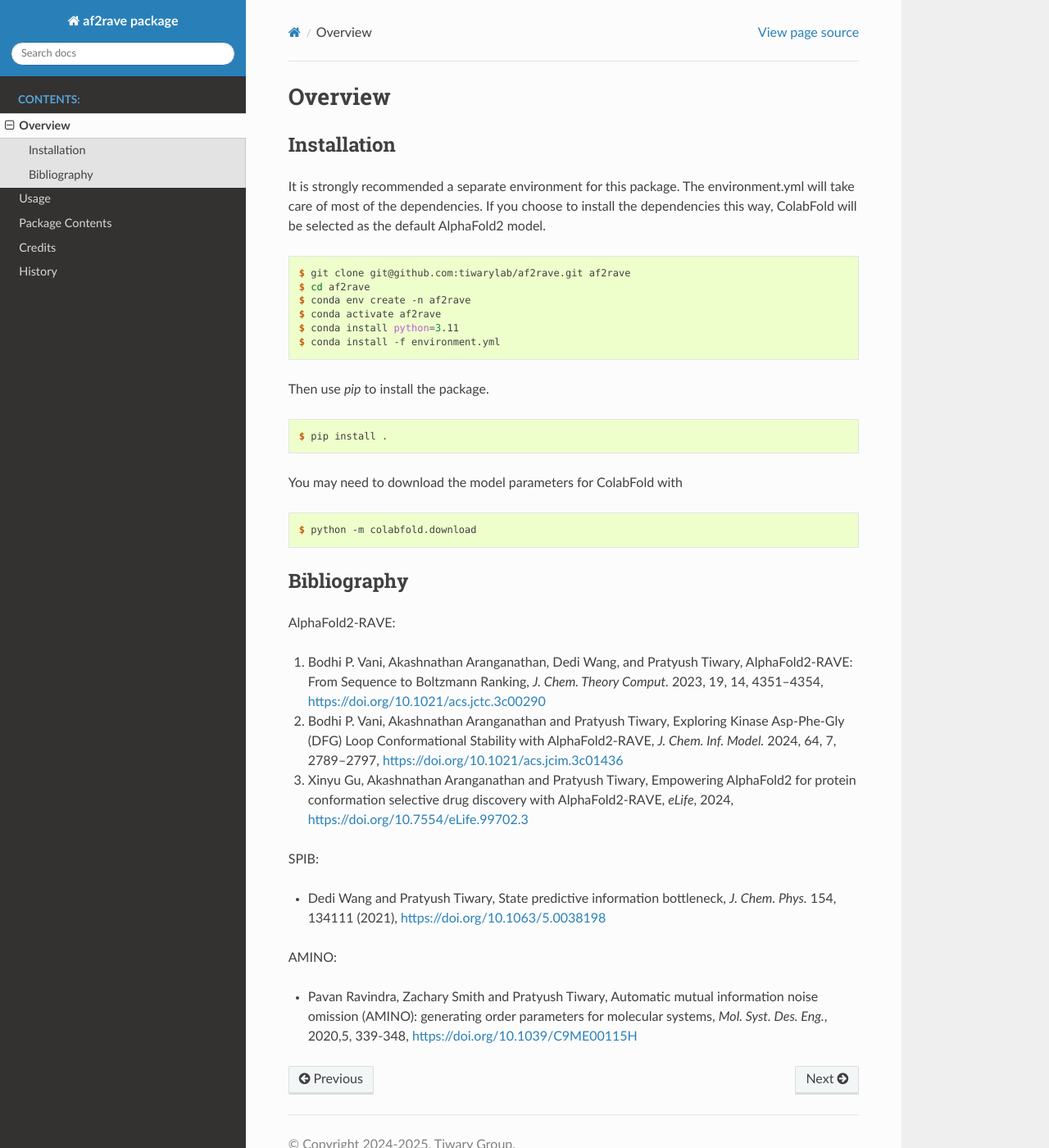
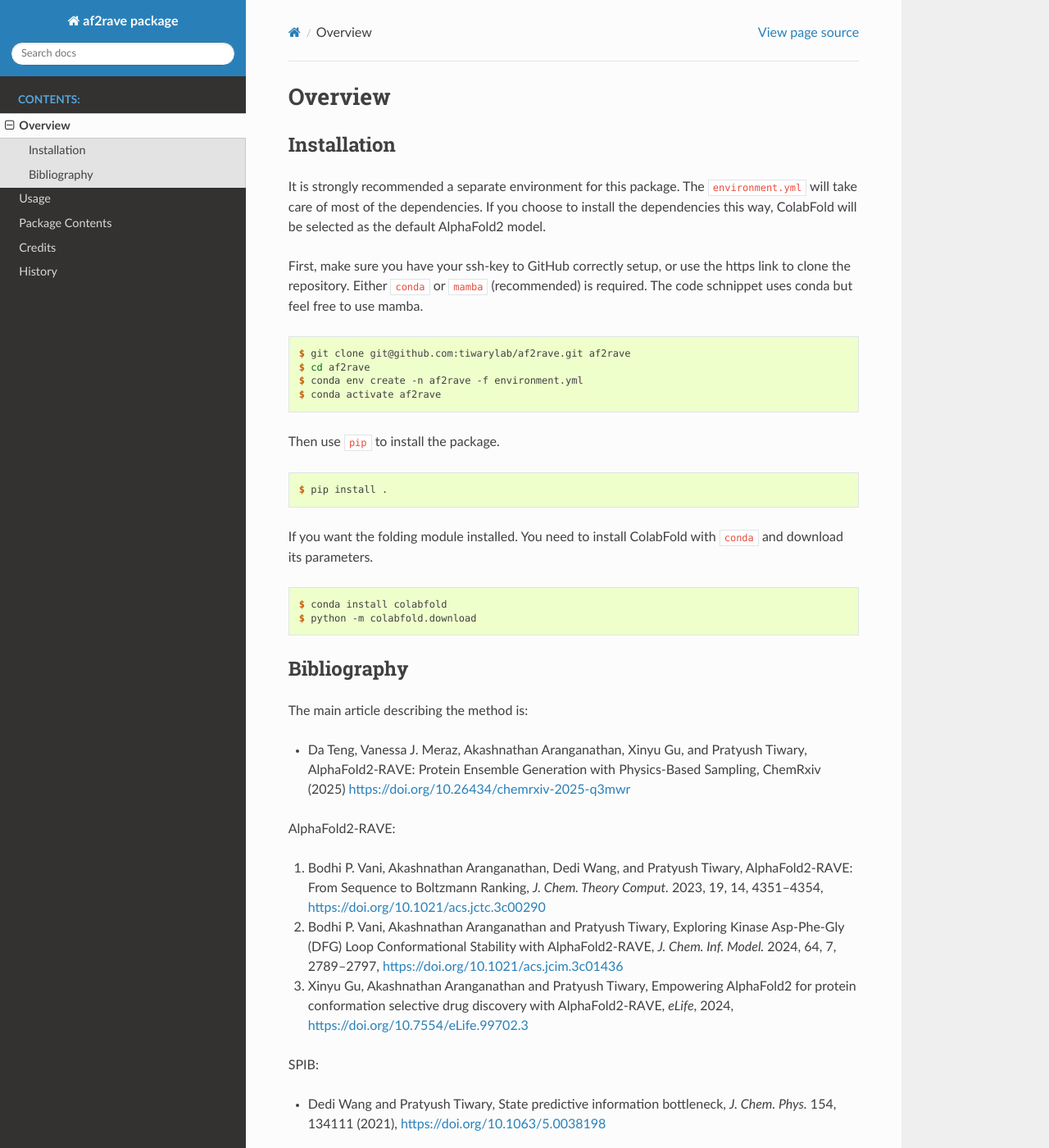
Before and after one commit to tiwarylab/af2rave, a Sphinx documentation site: the page built from docs/readme.rst, in a window 1280 px wide and 1400 px high. Shown: the whole window at 82% size. Built offline with Sphinx 7.4.7 and the Read the Docs theme 3.1.0, drawn with Linux system fonts in a browser that asks for light colours.

Commit message:
documentation fixes

```diff
--- a/docs/readme.rst
+++ b/docs/readme.rst
@@ -6,32 +6,38 @@ Installation
 ----------------
 
 It is strongly recommended a separate environment for this package.
-The environment.yml will take care of most of the dependencies.
+The ``environment.yml`` will take care of most of the dependencies.
 If you choose to install the dependencies this way, ColabFold will be selected as the default AlphaFold2 model.
+
+First, make sure you have your ssh-key to GitHub correctly setup, or use the https link to clone the repository.
+Either ``conda`` or ``mamba`` (recommended) is required. The code schnippet uses conda but feel free to use mamba.
 
 .. code-block:: console
 
     $ git clone git@github.com:tiwarylab/af2rave.git af2rave
     $ cd af2rave
-    $ conda env create -n af2rave
+    $ conda env create -n af2rave -f environment.yml
     $ conda activate af2rave
-    $ conda install python=3.11
-    $ conda install -f environment.yml
 
-Then use `pip` to install the package.
+Then use ``pip`` to install the package.
 
 .. code-block:: console
 
     $ pip install .
 
-You may need to download the model parameters for ColabFold with
+If you want the folding module installed. You need to install ColabFold with ``conda`` and download its parameters.
 
 .. code-block:: console
 
+    $ conda install colabfold
     $ python -m colabfold.download
 
 Bibliography
 ----------------
+
+The main article describing the method is:
+
+* Da Teng, Vanessa J. Meraz, Akashnathan Aranganathan, Xinyu Gu, and Pratyush Tiwary, AlphaFold2-RAVE: Protein Ensemble Generation with Physics-Based Sampling, ChemRxiv (2025) https://doi.org/10.26434/chemrxiv-2025-q3mwr
 
 AlphaFold2-RAVE:
 
--- a/docs/usage.preparemd.rst
+++ b/docs/usage.preparemd.rst
@@ -17,7 +17,7 @@ The :class:`af2rave.simulation.utils.SimulationBox` takes care of solvation and
     import af2rave.simulation
     box = af2rave.simulation.SimulationBox("sample.pdb")
     box.create_box(ionicStrength=0.15)
-    box.save("sample_box.pdb")
+    box.save_pdb("sample_box.pdb")
 
 You can provide other parameters to the ``create_box`` method, such as how thick the water padding should be, the type of water model (default: TIP3P) and salt (default: NaCl).
 
--- a/docs/usage.rst
+++ b/docs/usage.rst
@@ -8,3 +8,4 @@ Usage
    usage.feature
    usage.preparemd
    usage.mdsim
+   usage.amino
--- a/environment.yml
+++ b/environment.yml
@@ -2,9 +2,8 @@ channels:
   - conda-forge
   - bioconda
 dependencies:
-  - python>=3.10
+  - python==3.11
   - pytorch::pytorch
-  - colabfold
   - openmm>=8
   - pdbfixer
   - mdtraj
```
Also changed, not shown: README.rst (+7 -9 lines), docs/usage.amino.rst (added, +47 -0 lines), docs/scheme.png (renamed from scheme.png), 2 other files.
